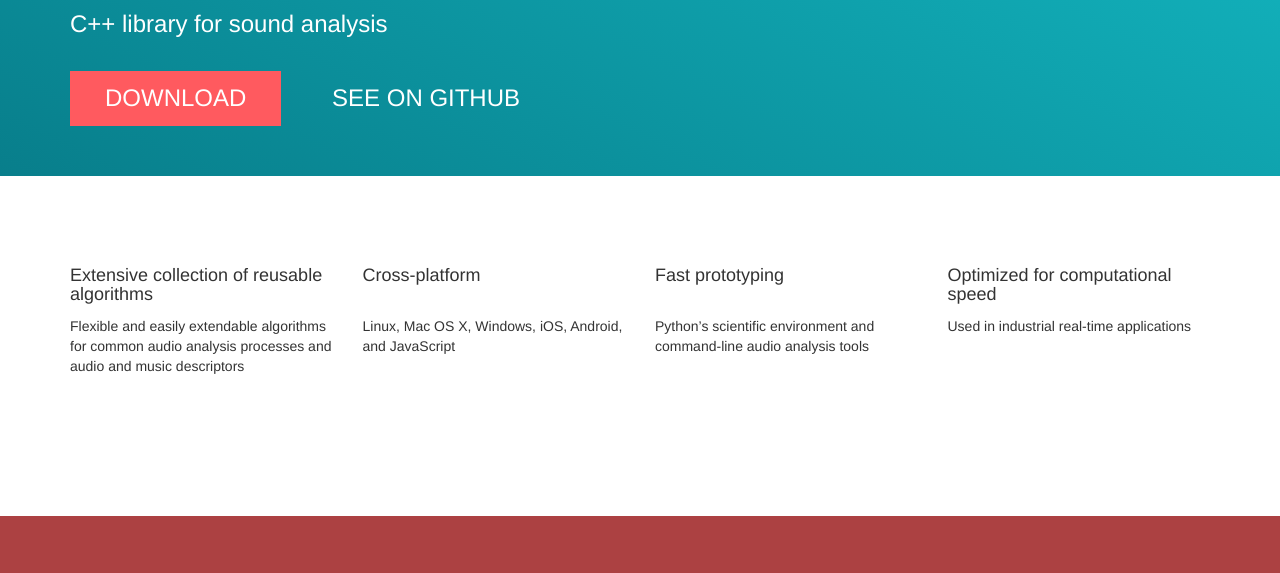
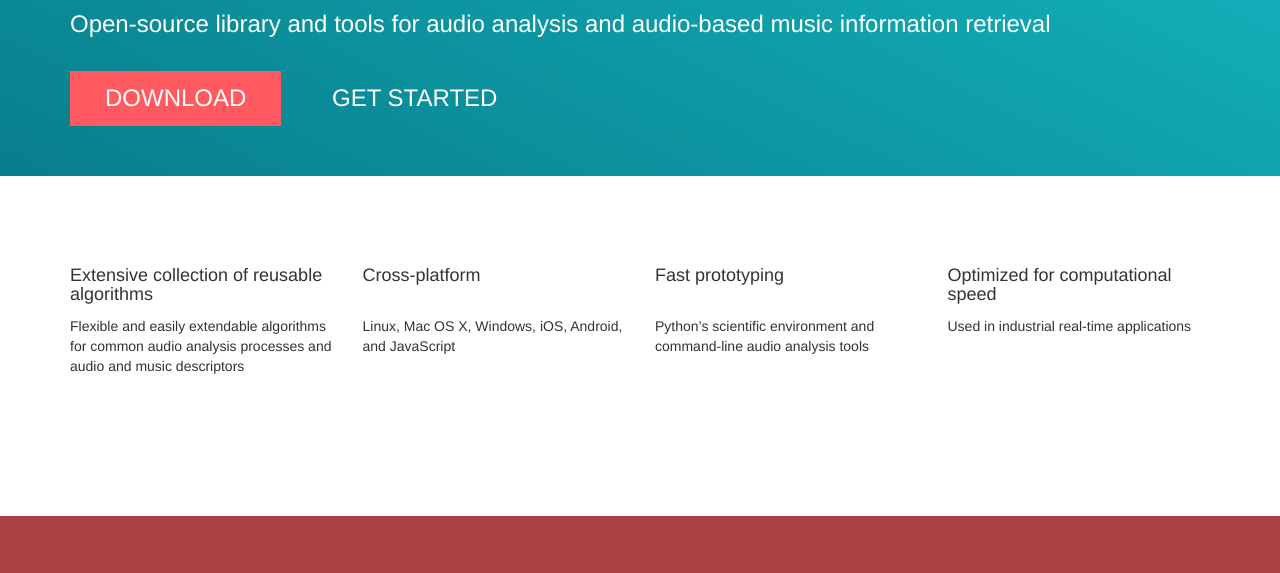
Before and after one commit to giuband/essentia-landing, a plain HTML site: page index.html in a window 1280 px wide. Shown: the part 169-742 px from the top of the page. Drawn offline with nearby package versions, Linux system fonts and the light colour scheme.

Commit message:
Update button text and short description
Short description is ugly know, may be it should be shorter. We want
to highlight that we ship not only the library, but also premade tools.

```diff
--- a/index.html
+++ b/index.html
@@ -39,13 +39,13 @@
       <section class="essnt-hero">
         <div class="container">
           <h1 class="essnt-hero__title">Essentia</h1>
-          <p class="essnt-hero__subtitle">C++ library for sound analysis</p>
+          <p class="essnt-hero__subtitle">Open-source library and tools for audio analysis and audio-based music information retrieval</p>
           <div class="essnt-hero__btn-group">
             <button class="essnt-hero__btn-primary">
               Download
             </button>
             <button class="essnt-hero__btn-secondary">
-              See on github
+              Get started
             </button>
           </div>
         </div>
```
